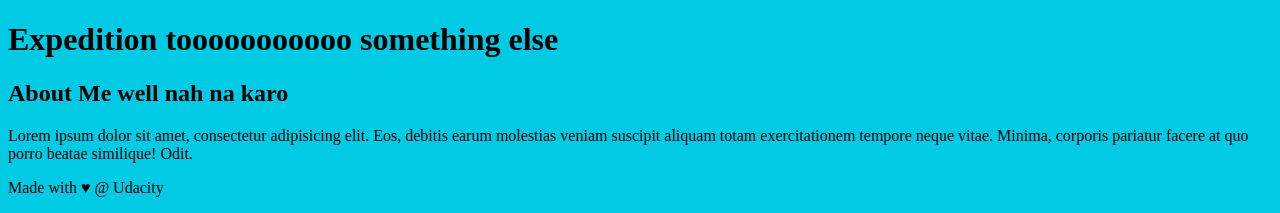
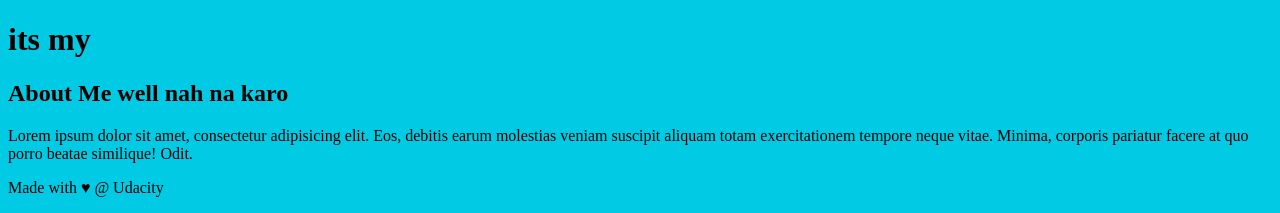
Before and after one commit to DanyalMaq/GitHub-Practice, a plain HTML site: page index.html in a window 1280 px wide. Shown: the top 213 px of the page. Drawn offline with Linux system fonts and the light colour scheme; files that its build step writes are made by us from their sources; files whose address does not match are found by name.

Commit message:
change to heading but with amend

```diff
--- a/index.html
+++ b/index.html
@@ -10,7 +10,7 @@
 <body>
 
     <header>
-        <h1>Expedition tooooooooooo something else</h1>
+        <h1>its my</h1>
     </header>
 
     <div class="container">
```
